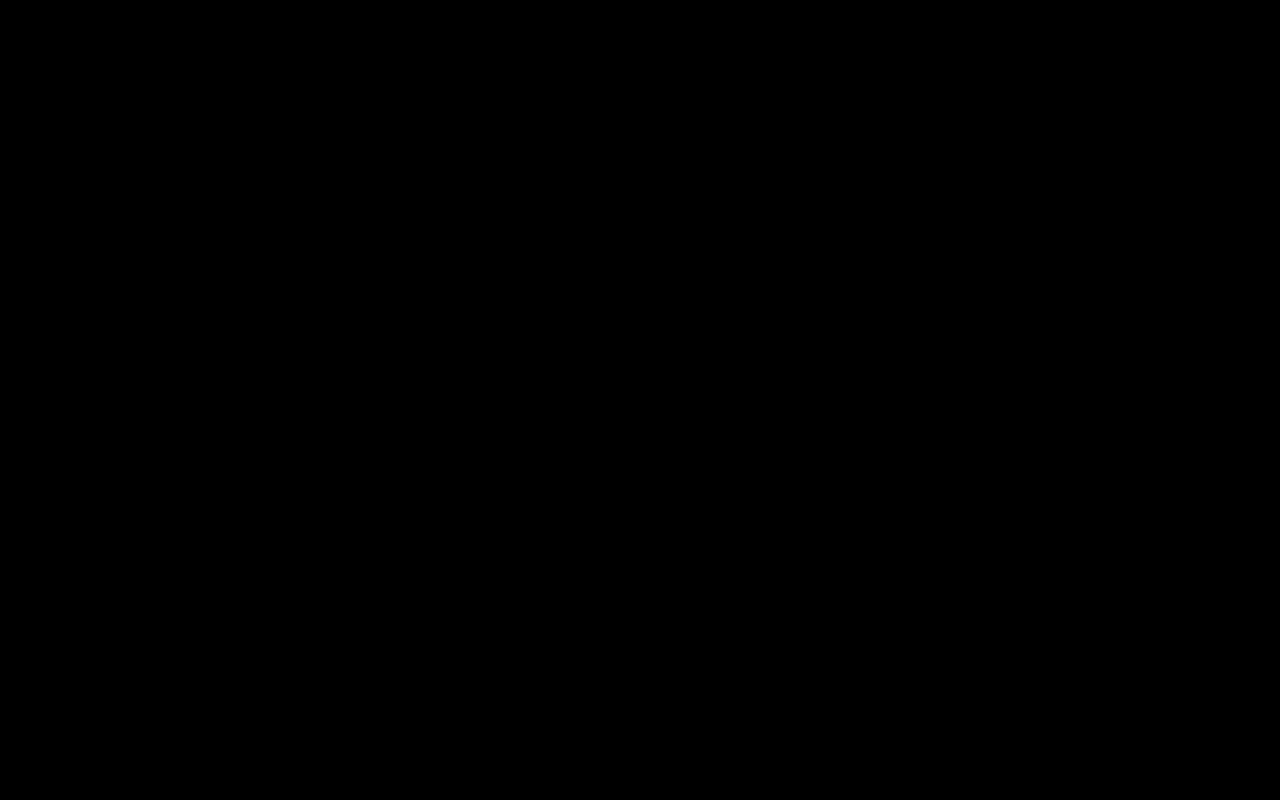
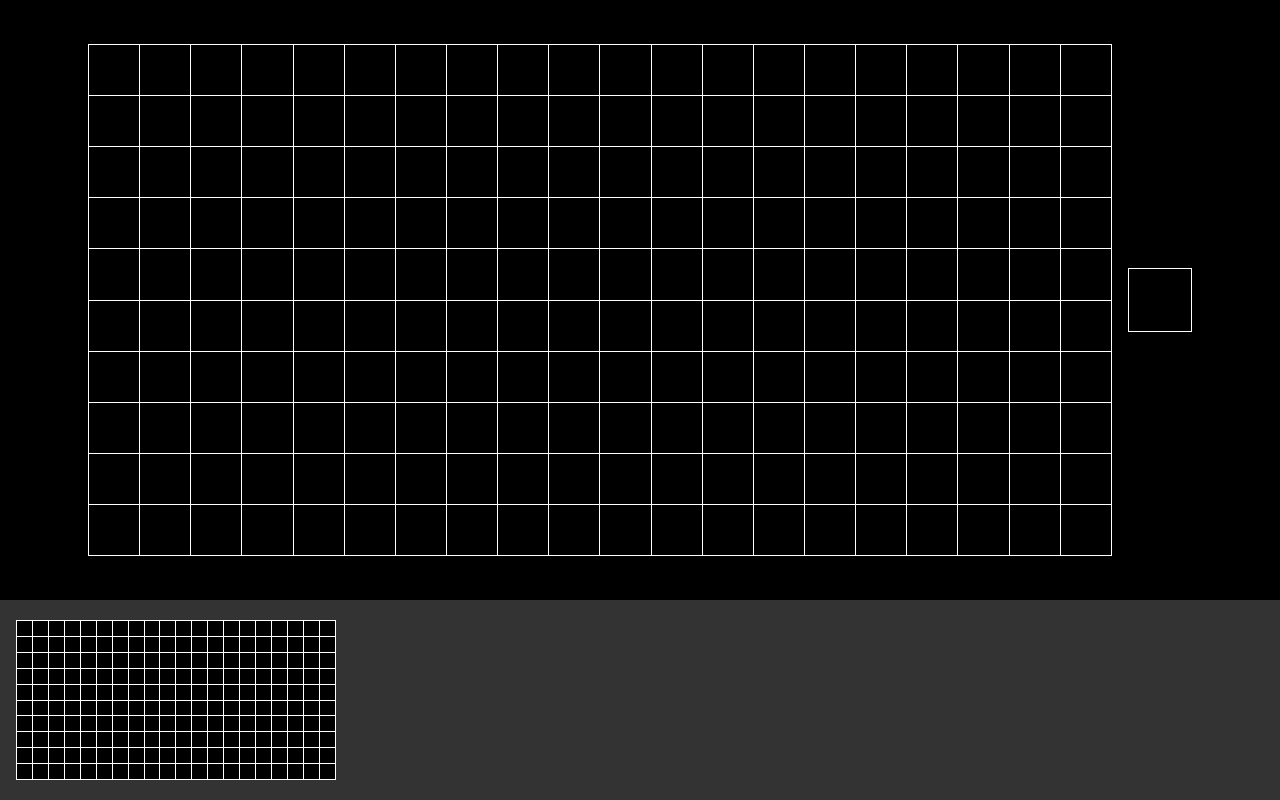
Before and after one commit to braemJef/pixel-matrix-animator, a React (Create React App) app: page / in a window 1280 px wide. Built offline with nearby package versions, Linux system fonts and the light colour scheme.

Commit message:
✨ Improve pixelAnimator

```diff
--- a/src/PixelAnimator/index.js
+++ b/src/PixelAnimator/index.js
@@ -1,12 +1,143 @@
+import React, { useEffect } from 'react';
 import styled from "styled-components";
+import { PhotoshopPicker } from "react-color";
 
-const Container = styled.div``;
+import Matrix from "./PixelMatrix";
+import PixelAnimatorContext from './PixelAnimatorContext';
+
+const Container = styled.div`
+  width: 100%;
+  height: 100%;
+  display: flex;
+  flex-direction: column;
+  align-items: center;
+`;
+
+const MatrixContainer = styled.div`
+  width: 80%;
+  position: relative;
+`;
+
+const FrameEditorContainer = styled.div`
+  display: flex;
+  flex-direction: row;
+  gap: 1rem;
+  flex: 1;
+  width: 100%;
+  justify-content: center;
+  align-items: center;
+  padding: 1rem 0 1rem 0;
+`;
+
+const FloatingMiddle = styled.div`
+  position: absolute;
+  width: 100vw;
+  height: 100vh;
+  display: flex;
+  justify-content: center;
+  align-items: center;
+`;
+
+const Color = styled.button`
+  background-color: ${({ color }) => color};
+  border: 1px solid white;
+  border-radius: 0;
+  width: 5vw;
+  height: 5vw;
+`;
+
+const FrameCarousel = styled.div`
+  background-color: rgba(255,255,255,0.2);
+  padding: 1rem 0 1rem 0;
+  width: 100%;
+  height: 25%;
+  display: flex;
+  flex-direction: row;
+  gap: 1rem;
+`;
+
+const Frame = styled.div`
+  height: 100%;
+  width: 25%;
+  display: flex;
+  align-items: center;
+  margin: 0 1rem 0 1rem;
+`;
+
+const SIZE = {
+  rows: 10,
+  columns: 20,
+};
 
 function PixelAnimator() {
+  const [state, dispatch] = React.useContext(PixelAnimatorContext);
+  const [pickerColor, setPickerColor] = React.useState(state.color);
+  const [showColorPicker, setShowColorPicker] = React.useState();
+
+  const handleChangeColor = () => {
+    setShowColorPicker(true);
+  }
+
+  const handleChangeColorComplete = (newColor) => {
+    setPickerColor(newColor);
+  }
+
+  const handleAccept = () => {
+    dispatch({ type: 'setColor', value: pickerColor });
+    setShowColorPicker(false);
+  }
+
+  const handleCancel = () => {
+    setPickerColor(state.color);
+    setShowColorPicker(false);
+  }
+
+  useEffect(() => {
+    dispatch({ type: 'setMatrixSize', value: SIZE });
+
+    const handleMouseDown = () => {
+      dispatch({ type: 'mouseDown' });
+    }
+    const handleMouseUp = () => {
+      dispatch({ type: 'mouseUp' });
+    }
+
+    document.body.addEventListener('mousedown', handleMouseDown);
+    document.body.addEventListener('mouseup', handleMouseUp);
+    return () => {
+      document.body.removeEventListener('mousedown', handleMouseDown);
+      document.body.removeEventListener('mouseup', handleMouseUp);
+    }
+  }, []);
+
   return (
-    <Container>
-      Matrix
-    </Container>
+    <>
+      <Container>
+        <FrameEditorContainer>
+          <MatrixContainer>
+            <Matrix size={state.size} frame={state.frames[state.currentFrame]} />
+          </MatrixContainer>
+          <Color onClick={handleChangeColor} color={state.color.hex} />
+        </FrameEditorContainer>
+        <FrameCarousel>
+          {state.frames.map((frame) => (
+            <Frame>
+              <Matrix size={state.size} frame={frame} />
+            </Frame>
+          ))}
+        </FrameCarousel>
+      </Container>
+      {showColorPicker && (
+        <FloatingMiddle>
+          <PhotoshopPicker
+            onChangeComplete={handleChangeColorComplete}
+            onAccept={handleAccept}
+            onCancel={handleCancel}
+            color={pickerColor}
+          />
+        </FloatingMiddle>
+      )}
+    </>
   );
 }
 
```
